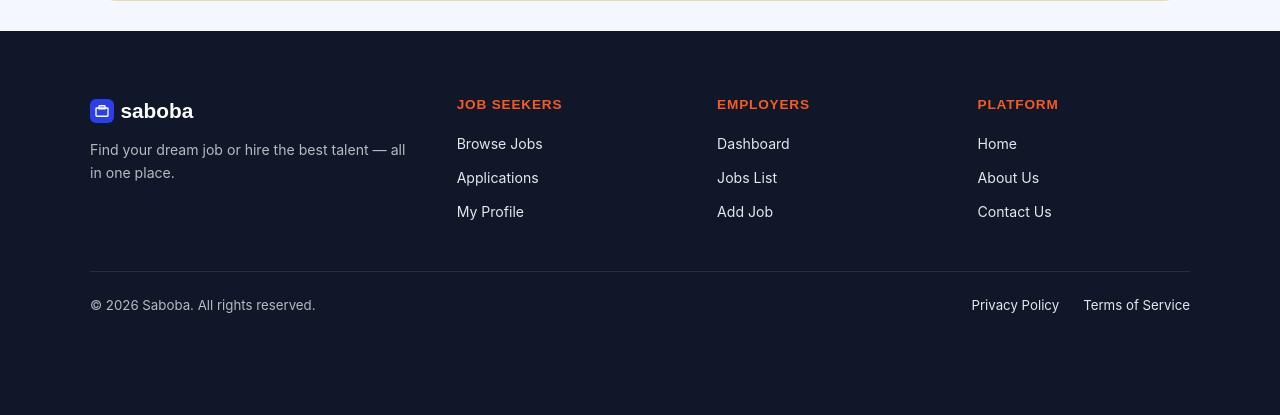
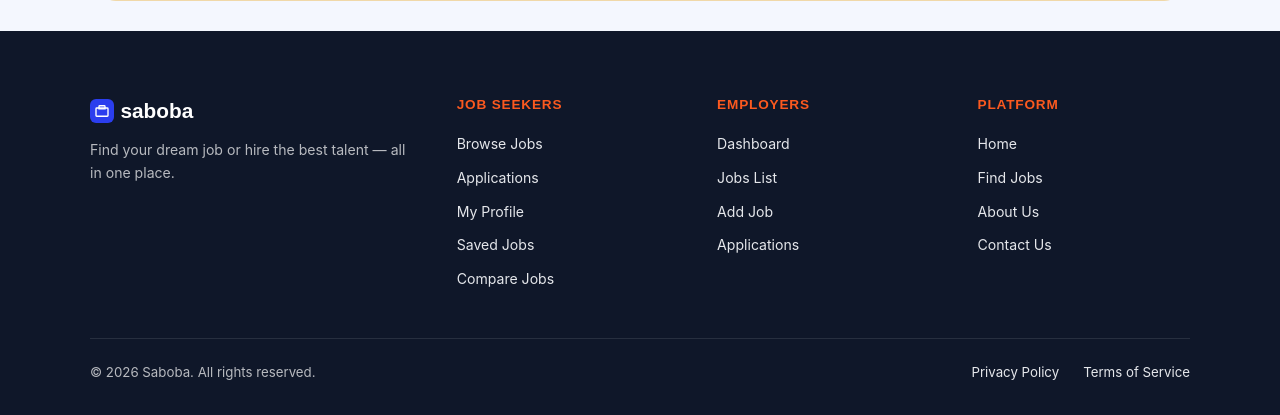
Before and after one commit to naglaamohamed1486-droid/A5er-saboba-isa, a Django app: page /jobs/compare/ in a window 1280 px wide. Shown: the part 750-1165 px from the top of the page. Before the commit the page ends 1063 px from the top, so only its background shows below. Run offline with Django 5.2, Linux system fonts and the light colour scheme; a user stored in the database is signed in.

Commit message:
footer 48al ma4y

```diff
--- a/templates/footer.html
+++ b/templates/footer.html
@@ -9,8 +9,8 @@
                         <rect width="32" height="32" rx="8" fill="#2B3EEE" />
                         <path d="M20 10a1 1 0 0 0-1-1h-6a1 1 0 0 0-1 1v3h8v-3Z" fill="none" stroke="#fff"
                             stroke-width="1.8" stroke-linecap="round" />
-                        <path d="M24 22V13a1 1 0 0 0-1-1H9a1 1 0 0 0-1 1v9a1 1 0 0 0 1 1h14a1 1 0 0 0 1-1Z" fill="none"
-                            stroke="#fff" stroke-width="1.8" stroke-linecap="round" />
+                        <path d="M24 22V13a1 1 0 0 0-1-1H9a1 1 0 0 0-1 1v9a1 1 0 0 0 1 1h14a1 1 0 0 0 1-1Z"
+                            fill="none" stroke="#fff" stroke-width="1.8" stroke-linecap="round" />
                     </svg>
                     saboba
                 </div>
@@ -21,17 +21,52 @@
                 <h4 class="footer__col-title">Job Seekers</h4>
                 <ul class="footer__col-links">
                     <li><a href="{% url 'search' %}">Browse Jobs</a></li>
-                    <li><a href="{% url 'my_applications' %}">Applications</a></li>
-                    <li><a href="/accounts/profile/">My Profile</a></li>
+                    <li>
+                        <a href="{% if user.is_authenticated %}{% url 'my_applications' %}{% else %}/accounts/signup/{% endif %}">
+                            Applications
+                        </a>
+                    </li>
+                    <li>
+                        <a href="{% if user.is_authenticated %}/accounts/profile/{% else %}/accounts/signup/{% endif %}">
+                            My Profile
+                        </a>
+                    </li>
+                    <li>
+                        <a href="{% if user.is_authenticated %}{% url 'saved_jobs' %}{% else %}/accounts/signup/{% endif %}">
+                            Saved Jobs
+                        </a>
+                    </li>
+                    <li>
+                        <a href="{% if user.is_authenticated %}/jobs/compare/{% else %}/accounts/signup/{% endif %}">
+                            Compare Jobs
+                        </a>
+                    </li>
                 </ul>
             </div>
 
             <div>
                 <h4 class="footer__col-title">Employers</h4>
                 <ul class="footer__col-links">
-                    <li><a href="/jobs/dashboard/">Dashboard</a></li>
-                    <li><a href="/jobs/joblist/">Jobs List</a></li>
-                    <li><a href="/jobs/add/">Add Job</a></li>
+                    <li>
+                        <a href="{% if user.is_authenticated and user.role == 'admin' %}/jobs/dashboard/{% else %}/accounts/signup/{% endif %}">
+                            Dashboard
+                        </a>
+                    </li>
+                    <li>
+                        <a href="{% if user.is_authenticated and user.role == 'admin' %}/jobs/joblist/{% else %}/accounts/signup/{% endif %}">
+                            Jobs List
+                        </a>
+                    </li>
+                    <li>
+                        <a href="{% if user.is_authenticated and user.role == 'admin' %}/jobs/add/{% else %}/accounts/signup/{% endif %}">
+                            Add Job
+                        </a>
+                    </li>
+                    <li>
+                        <a href="{% if user.is_authenticated and user.role == 'admin' %}{% url 'admin_applications' %}{% else %}/accounts/signup/{% endif %}">
+                            Applications
+                        </a>
+                    </li>
                 </ul>
             </div>
 
@@ -39,6 +74,7 @@
                 <h4 class="footer__col-title">Platform</h4>
                 <ul class="footer__col-links">
                     <li><a href="/">Home</a></li>
+                    <li><a href="/jobs/search/">Find Jobs</a></li>
                     <li><a href="/about/">About Us</a></li>
                     <li><a href="/contact/">Contact Us</a></li>
                 </ul>
```
